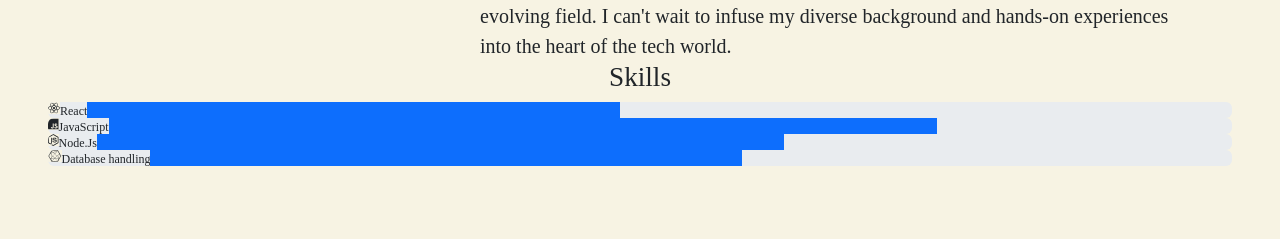
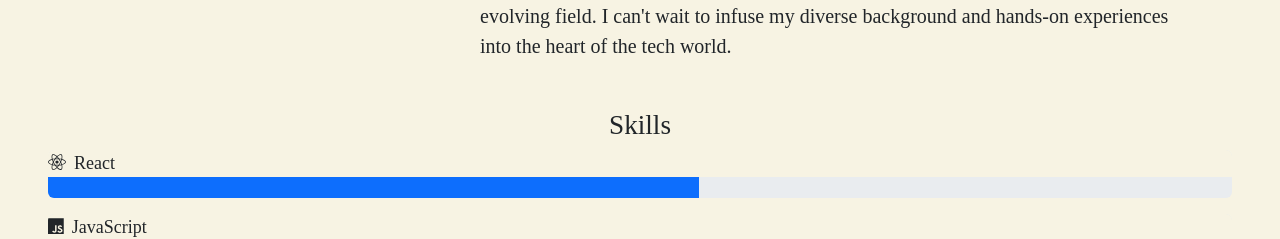
Before and after one commit to noah-10/react-portfolio, a React (Vite) app: page / in a window 1280 px wide. Shown: the part 551-790 px from the top of the page. Built offline with nearby package versions, Linux system fonts and the light colour scheme.

Commit message:
Added styling to skills section

```diff
--- a/src/components/progressBar.jsx
+++ b/src/components/progressBar.jsx
@@ -1,13 +1,17 @@
 import { FontAwesomeIcon } from "@fortawesome/react-fontawesome";
+import '../css/aboutme/progressBar.css';
 
 export default function ProgressBar(props){
 
     return (
         <div className="progressbar-container">
             {props.skills.map((skill) => (
-                <div className="progress" role="progressbar" key={skill.id} aria-valuenow="0" aria-valuemin="0" aria-valuemax="100">
-                    <FontAwesomeIcon icon={skill.logo}></FontAwesomeIcon>
-                    <p>{skill.name}</p>
+                <div className="progress progress-container" role="progressbar" key={skill.id} aria-valuenow="" aria-valuemin="0" aria-valuemax="100">
+                    <div className="skill">
+                        <p>
+                        <FontAwesomeIcon className='icon' icon={skill.logo}></FontAwesomeIcon>{skill.name}
+                        </p>
+                    </div>
                     <div className="progress-bar" style={{width: `${skill.progress}`}}></div>
                 </div>
             ))}
--- /dev/null
+++ b/src/css/aboutme/progressBar.css
@@ -0,0 +1,22 @@
+div.progress-container {
+    flex-direction: column;
+    height: 48px;
+    margin-bottom: 1rem;
+}
+
+.skill{
+    /* margin-bottom: 2rem; */
+}
+
+.skill p{
+    font-size: 150%;
+    margin-bottom: 0
+}
+
+.icon{
+    padding-right: 8px;
+}
+
+div.progress-bar{
+    height: 100%;
+}
--- a/src/pages/AboutMe.jsx
+++ b/src/pages/AboutMe.jsx
@@ -5,13 +5,13 @@ import '../css/aboutme/aboutMe.css';
 
 export default function AboutMe(){
     return (
-        <div className="aboutme-container">
+        <div className="aboutme-container mb-5">
             <h1>About Me</h1>
             <div className="bio">
                 <ProfileImg />
                 <AboutMeTxt />
             </div>
-            <h2 className="skills-header"> Skills </h2>
+            <h2 className="skills-header mt-5"> Skills </h2>
             <Skills />
         </div>
 
--- a/utils/skillProgress.js
+++ b/utils/skillProgress.js
@@ -6,7 +6,7 @@ const skillProgress = () => {
             id: 1,
             logo: faReact,
             name: "React",
-            progress: "45%"
+            progress: "55%"
         },
         {
             id: 2,
```
